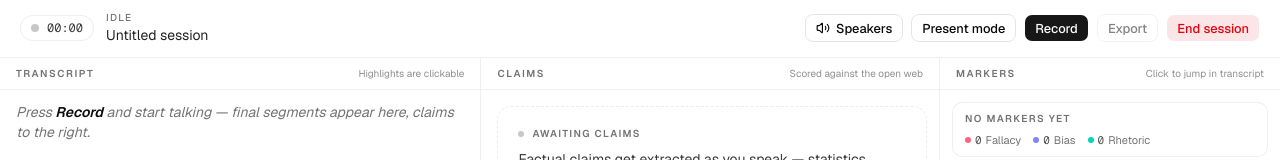
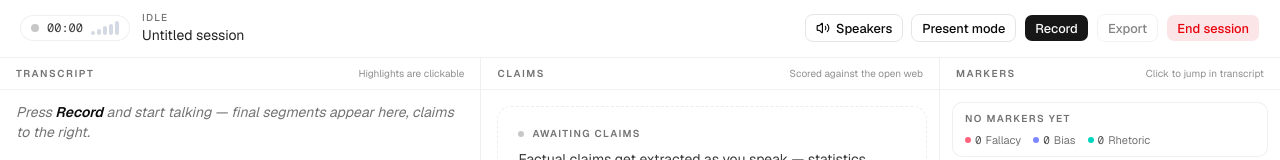
Before and after one commit to b7069484/yentl-app, a Next.js app: page /session in a window 1280 px wide. Shown: the top 160 px of the page. Built offline with nearby package versions, Linux system fonts and the light colour scheme.

Commit message:
Wire AudioMeter into header with live MediaStream from session page

```diff
--- a/app/session/page.tsx
+++ b/app/session/page.tsx
@@ -19,6 +19,7 @@ export default function SessionPage() {
   const dg = useRef<Awaited<ReturnType<typeof openDeepgramStream>> | null>(null);
   const session = useSession();
   const [error, setError] = useState<string | null>(null);
+  const [audioStream, setAudioStream] = useState<MediaStream | null>(null);
   const [highlightedClaimId, setHighlightedClaimId] = useState<string | null>(null);
   const [endDialogOpen, setEndDialogOpen] = useState(false);
   const [exportDialogOpen, setExportDialogOpen] = useState(false);
@@ -29,6 +30,7 @@ export default function SessionPage() {
     try { dg.current?.close(); } catch {}
     mic.current = null;
     dg.current = null;
+    setAudioStream(null);
   };
 
   const start = async () => {
@@ -54,6 +56,7 @@ export default function SessionPage() {
         (chunk) => dg.current?.send(chunk),
         { speakersMode: session.speakersMode },
       );
+      setAudioStream(mic.current.stream);
     } catch (e) {
       const msg = e instanceof Error ? e.message : String(e);
       const friendly = /permission|denied|notallowed/i.test(msg)
@@ -155,6 +158,7 @@ export default function SessionPage() {
         onStop={stop}
         onEnd={end}
         onExport={() => setExportDialogOpen(true)}
+        audioStream={audioStream}
       />
       {error && (
         <div
--- a/components/session/SessionHeader.tsx
+++ b/components/session/SessionHeader.tsx
@@ -1,16 +1,18 @@
 "use client";
 import { useEffect, useState } from "react";
 import { Volume2 } from "lucide-react";
+import { AudioMeter } from "@/components/session/AudioMeter";
 import { Button } from "@/components/ui/button";
 import { useSession } from "@/lib/client/session-store";
 
 export function SessionHeader({
-  onStart, onStop, onEnd, onExport,
+  onStart, onStop, onEnd, onExport, audioStream,
 }: {
   onStart: () => void;
   onStop: () => void;
   onEnd: () => void;
   onExport: () => void;
+  audioStream: MediaStream | null;
 }) {
   const { isRecording, mode, toggleMode, title, startedAt } = useSession();
   const hasContent = useSession(
@@ -43,6 +45,7 @@ export function SessionHeader({
           <span className="font-mono text-xs tabular-nums text-foreground/80">
             {formatTime(elapsed)}
           </span>
+          <AudioMeter stream={isRecording ? audioStream : null} />
         </div>
         <div className="flex flex-col leading-tight">
           <span className="text-[10px] font-medium uppercase tracking-[0.14em] text-muted-foreground">
```
